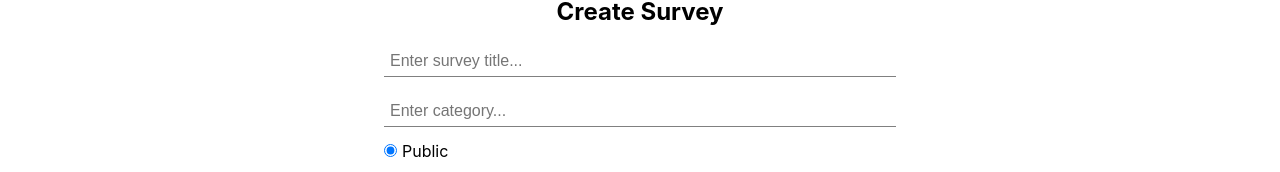
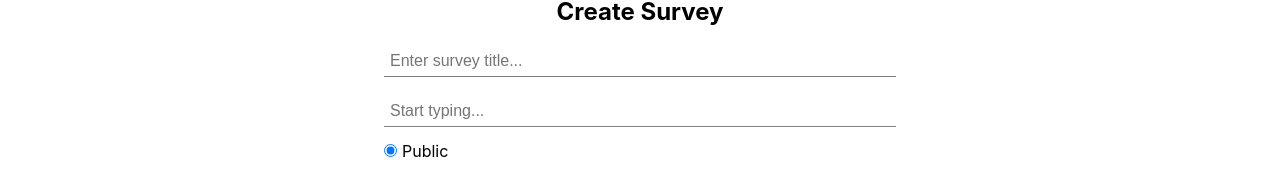
Before and after one commit to Taran29/SurveyApp, a React (Create React App) app: page /createSurvey in a window 1280 px wide. Shown: the part 143-315 px from the top of the page. Built offline with nearby package versions, Linux system fonts and the light colour scheme; the HTML template or start-up script is replaced by a standard one.

Commit message:
Added dropdown menu to categories in create survey

```diff
--- a/src/components/CreateSurvey/CreateSurvey.jsx
+++ b/src/components/CreateSurvey/CreateSurvey.jsx
@@ -1,5 +1,6 @@
 import { useState } from 'react'
 import TextField from '../../utils/TextField/TextField'
+import Dropdown from '../../utils/Dropdown/Dropdown'
 import { useNavigate } from 'react-router-dom'
 import './CreateSurvey.css'
 
@@ -12,6 +13,9 @@ const CreateSurvey = () => {
   const [invalidCategory, setInvalidCategory] = useState(false)
 
   const [isPrivate, setIsPrivate] = useState(false)
+  const [dropdown, setDropdown] = useState(false)
+
+  const categories = ['Technology', 'Business', 'Sports', 'Politics', 'Other']
 
   const navigate = useNavigate()
 
@@ -21,7 +25,7 @@ const CreateSurvey = () => {
       setInvalidTitle(true)
       return
     } else setInvalidTitle(false)
-    if (category.length === 0) {
+    if (!categories.includes(category)) {
       setInvalidCategory(true)
       return
     } else setInvalidCategory(false)
@@ -37,6 +41,11 @@ const CreateSurvey = () => {
     setIsPrivate(false)
   }
 
+  const setPresetCategory = (preset) => {
+    setCategory(preset)
+    setDropdown(false)
+  }
+
   return (
     <form className='create-survey-container' onSubmit={(e) => formSubmitFunction(e)}>
       <span className='create-survey-title'>Create Survey</span>
@@ -48,13 +57,16 @@ const CreateSurvey = () => {
       />
       {invalidTitle && <span className='error-text'>Title cannot be empty</span>}
 
-      <TextField
-        type="text"
-        placeholder="Enter category..."
-        value={category || ''}
-        setValue={setCategory}
+      <Dropdown
+        category={category}
+        categories={categories}
+        setCategory={setCategory}
+        dropdown={dropdown}
+        setDropdown={setDropdown}
+        setPresetCategory={setPresetCategory}
       />
-      {invalidCategory && <span className='error-text'>Category cannot be empty</span>}
+
+      {invalidCategory && <span className='error-text'>Category has to be selected from the given options.</span>}
 
       <div className='radio-group'>
         <div>
--- a/src/components/Hamburger/Hamburger.jsx
+++ b/src/components/Hamburger/Hamburger.jsx
@@ -2,7 +2,7 @@ import { useState, useRef, useEffect } from 'react'
 import { Link } from 'react-router-dom'
 import './Hamburger.css'
 
-const Hamburger = ({ existingUser, setExistingUser, logoutFunction }) => {
+const Hamburger = ({ logoutFunction }) => {
 
   const ref = useRef()
 
@@ -14,7 +14,6 @@ const Hamburger = ({ existingUser, setExistingUser, logoutFunction }) => {
         setIsOpen(false)
       }
     }
-
     document.addEventListener("mousedown", checkIfClickedOutside)
 
     return () => {
--- /dev/null
+++ b/src/utils/Dropdown/Dropdown.css
@@ -0,0 +1,39 @@
+.dropdown {
+  height: fit-content;
+}
+
+.options-list {
+  font-size: 0;
+  display: none;
+}
+
+.dropdown-visible {
+  display: flex;
+  flex-direction: column;
+  justify-content: space-between;
+  background-color: #e3e3e3;
+  margin: 2px;
+  height: inherit;
+  max-height: 150px;
+  overflow: hidden;
+  overflow-y: scroll;
+}
+
+.option {
+  margin: 3px 5px;
+  padding: 5px;
+  background-color: white;
+  cursor: pointer;
+  z-index: 2;
+  transition: 0.1s linear;
+  box-shadow: 1px 1px 1px 1px #c3c3c3;
+}
+
+.option:hover {
+  color: #ff69b4;
+  box-shadow: 1px 1px 1px 1px #939393;
+}
+
+#category {
+  width: 100%;
+}
--- /dev/null
+++ b/src/utils/Dropdown/Dropdown.jsx
@@ -0,0 +1,70 @@
+import { useState, useEffect, useRef } from 'react'
+import './Dropdown.css'
+
+const Dropdown = ({
+  category,
+  categories,
+  setCategory,
+  dropdown,
+  setDropdown,
+  setPresetCategory,
+}) => {
+
+  const [filteredCategories, setFilteredCategories] = useState(categories)
+  const dropdownRef = useRef()
+
+  useEffect(() => {
+    const checkIfClickedOutside = e => {
+      if (dropdown && dropdownRef.current && !dropdownRef.current.contains(e.target)) {
+        setDropdown(false)
+      }
+    }
+    document.addEventListener("mousedown", checkIfClickedOutside)
+
+    return () => {
+      document.removeEventListener("mousedown", checkIfClickedOutside)
+    }
+  }, [dropdown]) //eslint-disable-line react-hooks/exhaustive-deps
+
+  const dropdownSearch = (e) => {
+    setCategory(e.target.value)
+    const checkName = (name, str) => {
+      let pattern = str.split("").map((x) => {
+        return `(?=.*${x})`
+      }).join("");
+      let regex = new RegExp(`${pattern}`, "g")
+      return name.match(regex);
+    }
+
+    let str = e.target.value.toLowerCase().substring(0, 3)
+    let temp = categories.filter((x) => {
+      var xSub = x.substring(0, 3).toLowerCase()
+      return x.toLowerCase().includes(str) || checkName(xSub, str)
+    })
+    setFilteredCategories(temp)
+  }
+
+  return (
+    <div className="dropdown" ref={dropdownRef}>
+      <input
+        type="text"
+        placeholder='Start typing...'
+        value={category || ''}
+        onChange={e => dropdownSearch(e)}
+        className='textField'
+        id="category"
+        onFocus={() => setDropdown(true)}
+        autoComplete="off"
+      />
+      <div className={dropdown ? 'dropdown-visible' : 'options-list'}>
+        {filteredCategories.map((category, index) => {
+          return <div key={index} className='option' onClick={() => setPresetCategory(category)}>
+            {category}
+          </div>
+        })}
+      </div>
+    </div>
+  )
+}
+
+export default Dropdown
```
